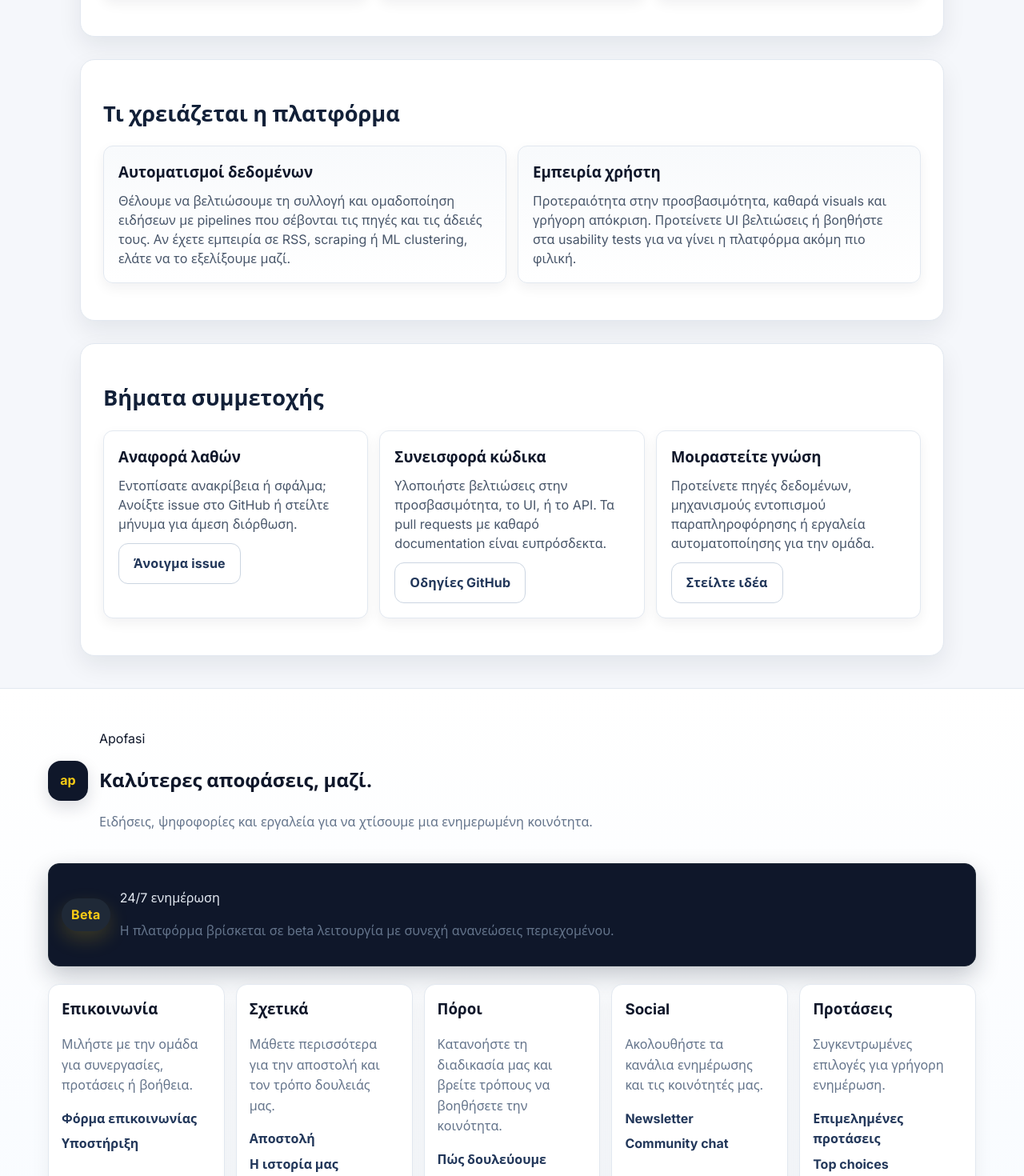
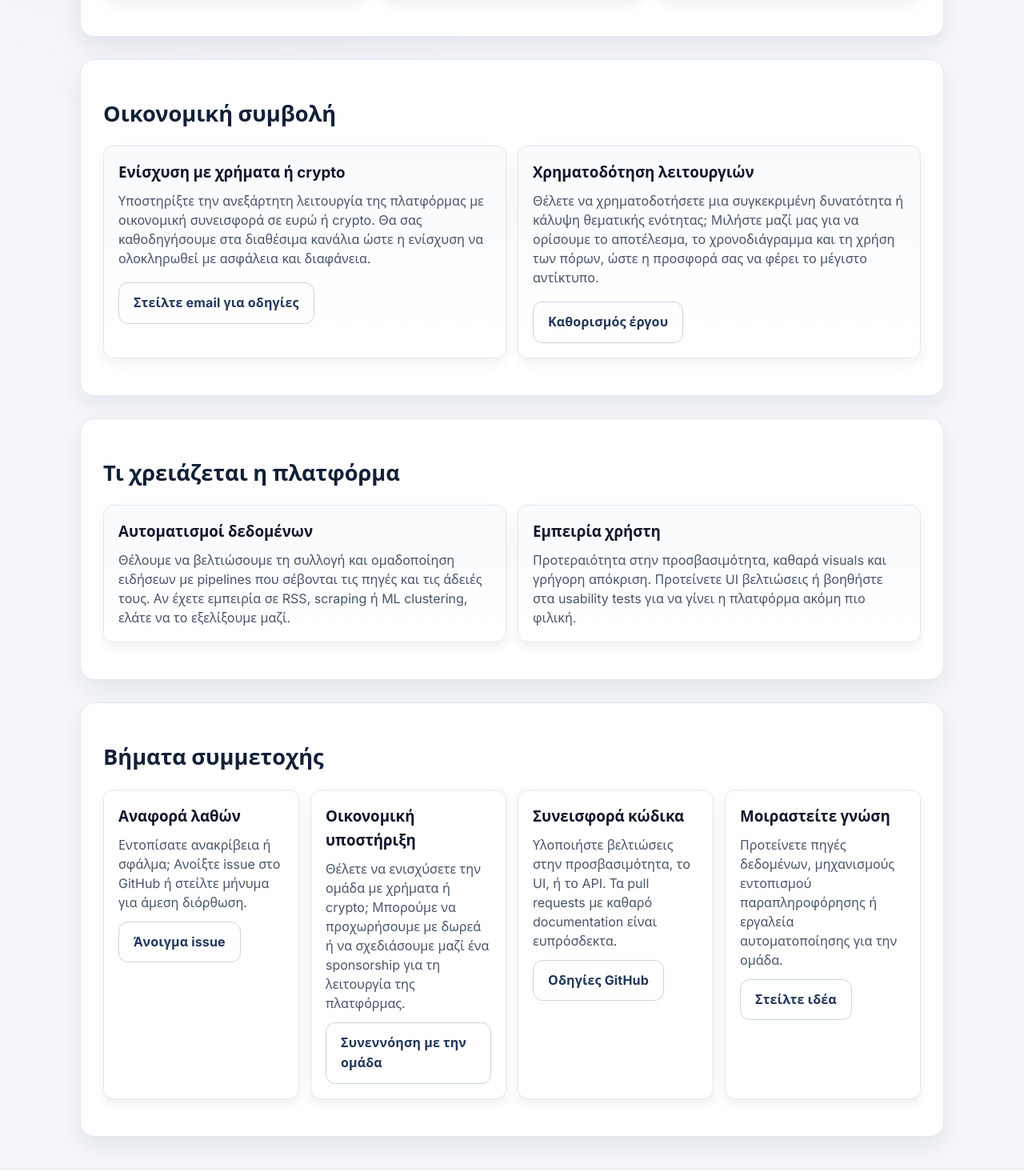
Before and after one commit to Antoniskp/apofasi, a React (Vite) app in the folder client/: page /contribute in a window 1280 px wide. Shown: the part 1040-2510 px from the top of the page at 80% size. Built offline with nearby package versions, Linux system fonts and the light colour scheme; no server answers; a small style sheet from the web is missing.

Commit message:
Enhance contribute page funding options

```diff
--- a/client/src/pages/Contribute.jsx
+++ b/client/src/pages/Contribute.jsx
@@ -28,6 +28,16 @@ const waysToSupport = [
     action: {
       label: "Άνοιγμα issue",
       href: "https://github.com/Antoniskp/apofasi/issues",
+      external: true
+    }
+  },
+  {
+    title: "Οικονομική υποστήριξη",
+    detail:
+      "Θέλετε να ενισχύσετε την ομάδα με χρήματα ή crypto; Μπορούμε να προχωρήσουμε με δωρεά ή να σχεδιάσουμε μαζί ένα sponsorship για τη λειτουργία της πλατφόρμας.",
+    action: {
+      label: "Συνεννόηση με την ομάδα",
+      href: "mailto:team@apofasi.news",
       external: true
     }
   },
@@ -87,6 +97,37 @@ export default function Contribute() {
       </section>
 
       <section className="section">
+        <h2 className="section-title">Οικονομική συμβολή</h2>
+        <div className="grid-2">
+          <div className="card highlight">
+            <h3>Ενίσχυση με χρήματα ή crypto</h3>
+            <p>
+              Υποστηρίξτε την ανεξάρτητη λειτουργία της πλατφόρμας με οικονομική συνεισφορά σε ευρώ ή crypto. Θα σας
+              καθοδηγήσουμε στα διαθέσιμα κανάλια ώστε η ενίσχυση να ολοκληρωθεί με ασφάλεια και διαφάνεια.
+            </p>
+            <div className="cta-row">
+              <a className="btn btn-outline" href="mailto:team@apofasi.news">
+                Στείλτε email για οδηγίες
+              </a>
+            </div>
+          </div>
+          <div className="card highlight">
+            <h3>Χρηματοδότηση λειτουργιών</h3>
+            <p>
+              Θέλετε να χρηματοδοτήσετε μια συγκεκριμένη δυνατότητα ή κάλυψη θεματικής ενότητας; Μιλήστε μαζί μας για
+              να ορίσουμε το αποτέλεσμα, το χρονοδιάγραμμα και τη χρήση των πόρων, ώστε η προσφορά σας να φέρει το
+              μέγιστο αντίκτυπο.
+            </p>
+            <div className="cta-row">
+              <a className="btn btn-outline" href="mailto:team@apofasi.news?subject=Funding%20a%20feature">
+                Καθορισμός έργου
+              </a>
+            </div>
+          </div>
+        </div>
+      </section>
+
+      <section className="section">
         <h2 className="section-title">Τι χρειάζεται η πλατφόρμα</h2>
         <div className="grid-2">
           <div className="card highlight">
```
Also changed, not shown: 1 other file (tests, documents, lock files or other folders).
